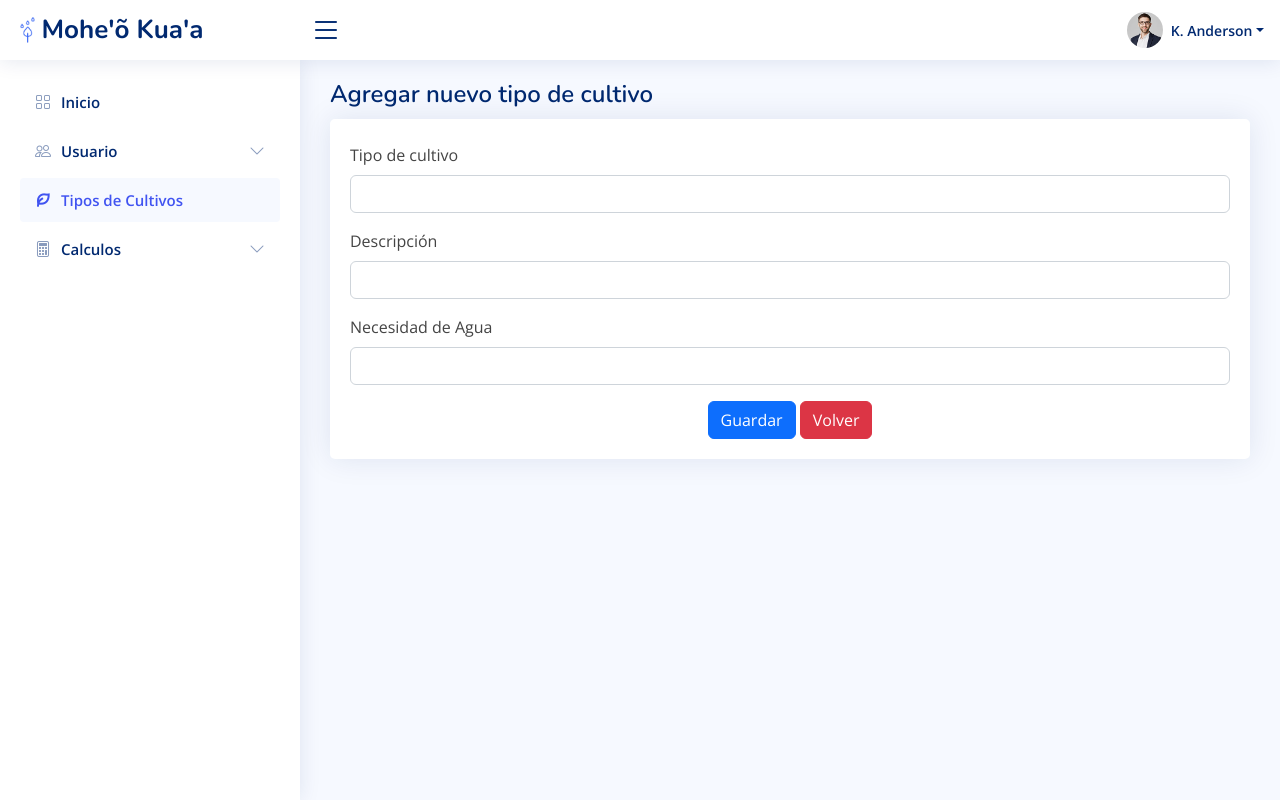
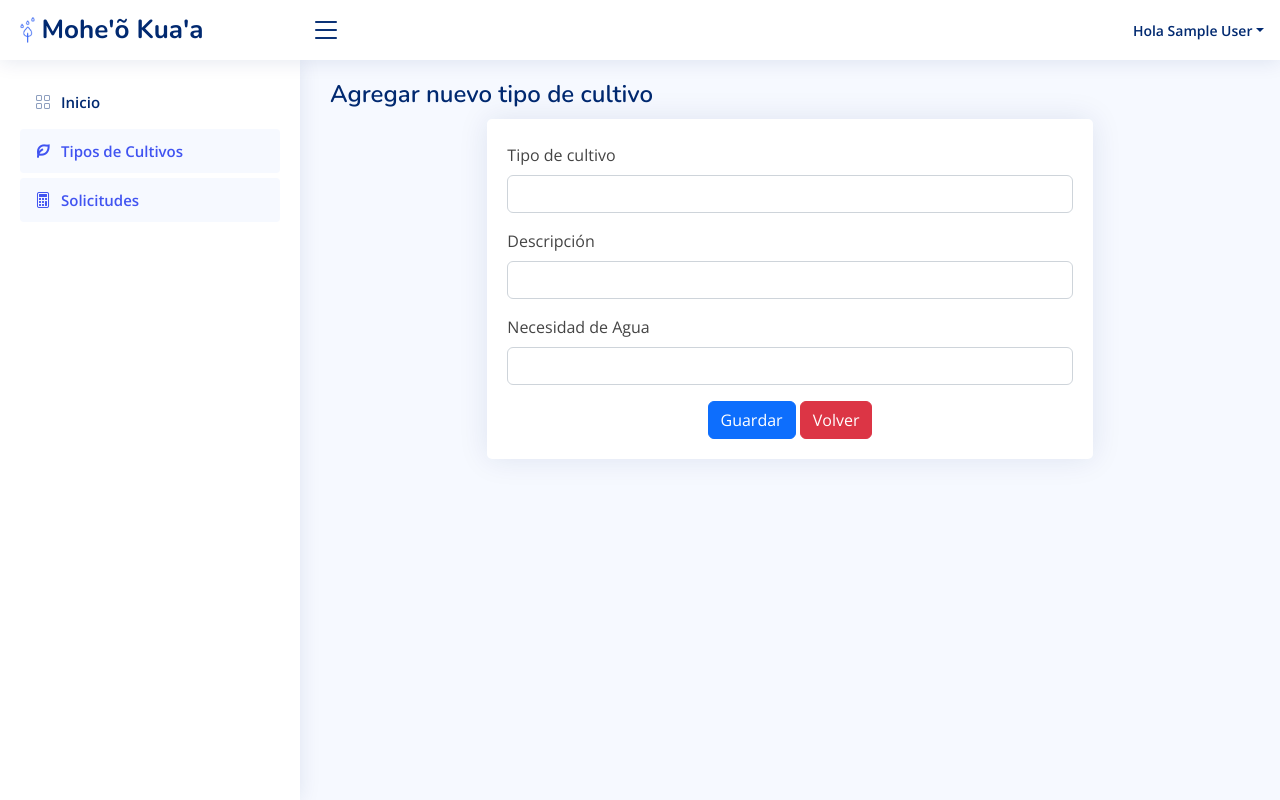
Before and after one commit to irisjar/moheo_kuaa, a Flask app: page /newCropType in a window 1280 px wide. Run offline with Flask 2, Linux system fonts and the light colour scheme; the visitor is signed in with stand-in values (Sample User, id 1); some libraries are stand-ins or nearby versions.

Commit message:
solicitudes

```diff
--- a/app.py
+++ b/app.py
@@ -9,7 +9,7 @@ app = Flask(__name__)
 app.secret_key = 'ucom'
 
 conn = psycopg2.connect(dbname='sys_riego', user='postgres',
-                        password='postgres', host='localhost', port=5432)
+                        password='MARCELAMCXY', host='localhost', port=5432)
 
 cur = conn.cursor()
 
@@ -22,7 +22,11 @@ solicitud_detalle_dao = Solicitud_detalleDao(conn)
 
 @app.route('/')
 def home():
+    if 'userConnected' not in session or session['userConnected'] == None:
+        return redirect(url_for('login', nextPage=url_for('home')))
     return render_template('home.html', titulo='')
+
+# USUARIOS
 
 
 @app.route('/new_user')
@@ -42,22 +46,22 @@ def saveUser():
     return render_template('login.html', titulo='Login')
 
 
-@app.route('/edit_user')
+@app.route('/editUser')
 def editUser():
-    if 'usuario_conectado' not in session or session['usuario_conectado'] == None:
-        return redirect(url_for('login', proxima=url_for('editUser')))
+    if 'userConnected' not in session or session['userConnected'] == None:
+        return redirect(url_for('login', nextPage=url_for('editUser')))
 
-    id = session['usuario_id']
+    id = session['userId']
     usuario = usuario_dao.busca_por_id(id)
     return render_template('editUser.html', titulo='Editar usuario', usuario=usuario)
 
 
 @app.route('/update_user', methods=['POST', ])
 def updateUser():
-    if 'usuario_conectado' not in session or session['usuario_conectado'] == None:
-        return redirect(url_for('login', proxima=url_for('editUser')))
+    if 'userConnected' not in session or session['userConnected'] == None:
+        return redirect(url_for('login', nextPage=url_for('editUser')))
 
-    id = session['usuario_id']
+    id = session['userId']
     nombre = request.form['name']
     email = request.form['email']
     ciruc = request.form['ciruc']
@@ -69,50 +73,90 @@ def updateUser():
     usuario = Usuario(ciruc, nombre, email, celular, direccion,
                       ciudad, departamento, has, '', '', '', id)
     usuario_dao.salvar(usuario)
+    flash('El usuario ' + usuario.usuario + ' se ha modificado con éxito!')
+
     return render_template('home.html', titulo='Home')
 
 
 @app.route('/edit_password')
 def editPass():
-    if 'usuario_conectado' not in session or session['usuario_conectado'] == None:
-        return redirect(url_for('login', proxima=url_for('editPass')))
+    if 'userConnected' not in session or session['userConnected'] == None:
+        return redirect(url_for('login', nextPage=url_for('editPass')))
 
-    id = session['usuario_id']
+    id = session['userId']
     usuario = usuario_dao.busca_por_id(id)
     return render_template('editPass.html', titulo='Editar password', usuario=usuario)
 
 
 @app.route('/update_password', methods=['POST', ])
 def updatePass():
-    if 'usuario_conectado' not in session or session['usuario_conectado'] == None:
-        return redirect(url_for('login', proxima=url_for('editPass')))
+    if 'userConnected' not in session or session['userConnected'] == None:
+        return redirect(url_for('login', nextPage=url_for('editPass')))
 
-    id = session['usuario_id']
+    id = session['userId']
     senha = request.form['senha']
 
     usuario_dao.salvar_senha(id, senha)
     return render_template('home.html', titulo='Home')
 
+# INGRESO Y AUTENTICACION
 
-@app.route('/listar_solicitudes')
+
+@app.route('/login')
+def login():
+    next = request.args.get('nextPage')
+    return render_template('login.html', nextPage=next)
+
+
+@app.route('/auth', methods=['POST', ])
+def auth():
+    usuario = usuario_dao.busca_por_usuario(request.form['usuario'])
+    if usuario is not None and usuario.senha == request.form['senha']:
+        session['userConnected'] = True
+        session['userId'] = usuario.id
+        session['username'] = usuario.usuario
+        session['userFullName'] = usuario.nombre
+        session['userHas'] = usuario.has
+
+        flash('El usuario ' + usuario.usuario + ' se ha conectado con éxito!')
+        nextPage = request.form['nextPage']
+        return redirect(nextPage)
+    else:
+        flash('No existe usuario conectado. Intentelo de nuevo!')
+        return redirect(url_for('login'))
+
+    return redirect(url_for('login'))
+
+
+@app.route('/logout')
+def logout():
+    session['userConnected'] = None
+    session['userId'] = None
+    session['username'] = None
+    session['userFullName'] = None
+    flash('Usuario desconectado con éxito!')
+    return redirect(url_for('home'))
+
+
+'''@app.route('/listar_solicitudes')
 def listar_solicitudes():
     listar_solicitudes = solicitud_dao.listar_solicitudes_productores
     return render_template('listar_solicitud.html', titulo='Lista de solicitudes', pedidos=listar_solicitudes)
+'''
 
+'''@app.route('/new_calculation')
+def newCalculation():
+    if 'userConnected' not in session or session['userConnected'] == None:
+        return redirect(url_for('login', nextPage=url_for('newCalculation')))
 
-@app.route('/new_calculation')
-def newCalculation():
-    if 'usuario_conectado' not in session or session['usuario_conectado'] == None:
-        return redirect(url_for('login', proxima=url_for('newCalculation')))
-
-    usuario = usuario_dao.busca_por_id(id=session['usuario_id'])
+    usuario = usuario_dao.busca_por_id(id=session['userId'])
     cultivos = cultivo_dao.listar()
     return render_template('newCalculation.html', titulo='Cancular', usuarios=usuario, cultivos=cultivos)
+'''
 
-
-@app.route('/save_calculation', methods=['POST', ])
+'''@app.route('/save_calculation', methods=['POST', ])
 def saveCalculation():
-    id_usuario = session['usuario_id']
+    id_usuario = session['userId']
     has_cultivadas = request.form['has_cultivadas']
     agua_disponible = request.form['agua_disponible']
     horas_riego = request.form['horas_riego']
@@ -138,60 +182,36 @@ def saveCalculation():
 
     # Calculo GEKKO
 
-    return redirect(url_for('show_report'))
+    return redirect(url_for('show_report'))'''
 
+'''@app.route('/detalle_solicitud/<int:id>')
+def detalle_solicitud(id):
+    if 'userConnected' not in session or session['userConnected'] == None:
+        return redirect(url_for('login', nextPage=url_for('detalle_solicitud')))
 
-@app.route('/detalle_solicitud/<int:id>')
-def detalle_solicitud(id):
-    if 'usuario_conectado' not in session or session['usuario_conectado'] == None:
-        return redirect(url_for('login', proxima=url_for('detalle_solicitud')))
     solicitud = solicitud_dao.busca_por_id(id)
     usuario = usuario_dao.busca_por_id(solicitud.id_usuario)
     detalles = solicitud_detalle_dao.listar(solicitud.id)
     return render_template('detalle_solicitud.html', titulo='Detalle solicitud', solicitud=solicitud, usuario=usuario, detalles=detalles)
+'''
 
-
-# auth
-@app.route('/login')
-def login():
-    proxima = request.args.get('proxima')
-    return render_template('login.html', proxima=proxima)
-
-
-@app.route('/autenticar', methods=['POST', ])
-def autenticar():
-    usuario = usuario_dao.busca_por_usuario(request.form['usuario'])
-    if usuario is not None and usuario.senha == request.form['senha']:
-        session['usuario_conectado'] = True
-        session['usuario_id'] = usuario.id
-        session['usuario_usuario'] = usuario.usuario
-        flash(usuario.nombre + ' conectado con éxito!')
-        proxima = request.form['proxima']
-        return redirect(proxima)
-    else:
-        flash('No conectado intente de nuevo')
-        return redirect(url_for('login'))
-
-    return redirect(url_for('login'))
-
-
-@app.route('/logout')
-def logout():
-    session['usuario_conectado'] = None
-    flash('Ningún usuario conectado!')
-    return redirect(url_for('home'))
+# CULTIVOS
 
 
 @app.route('/listCropType')
 def listCropType():
+    if 'userConnected' not in session or session['userConnected'] == None:
+        return redirect(url_for('login', nextPage=url_for('listCropType')))
+
     listCropType = cultivo_dao.listar()
     return render_template('listCropType.html', titulo='Tipos de cultivos', cropTypes=listCropType)
 
 
 @app.route('/newCropType')
 def newCropType():
-    # if 'usuario_conectado' not in session or session['usuario_conectado'] == None:
-    # return redirect(url_for('login', proxima=url_for('adicionar_cultivo')))
+    if 'userConnected' not in session or session['userConnected'] == None:
+        return redirect(url_for('login', nextPage=url_for('newCropType')))
+
     return render_template('newCropType.html', titulo='Agregar nuevo tipo de cultivo')
 
 
@@ -207,8 +227,8 @@ def saveNewCropType():
 
 @app.route('/updateCropType/<int:id>')
 def updateCropType(id):
-    # if 'usuario_conectado' not in session or session['usuario_conectado'] == None:
-    # return redirect(url_for('login', proxima=url_for('editar_cultivo', id=id)))
+    if 'userConnected' not in session or session['userConnected'] == None:
+        return redirect(url_for('login', nextPage=url_for('updateCropType')))
 
     updateCropType = cultivo_dao.busca_por_id(id)
     return render_template('updateCropType.html', titulo='Editar cultivo', cropType=updateCropType)
@@ -229,22 +249,24 @@ def saveCropTypeUpdated():
 @app.route('/removeCropType/<int:id>')
 def removeCropType(id):
     cultivo_dao.deletar(id)
-    flash('El tipo de cultivo fue eliminado')
+    flash('El tipo de cultivo fue eliminado con éxito')
     return redirect(url_for('listCropType'))
+
+# CALCULOS
 
 
 @app.route('/newCalc')
 def newCalc():
-    # if 'usuario_conectado' not in session or session['usuario_conectado'] == None:
-    # return redirect(url_for('login', proxima=url_for('adicionar_cultivo')))
+    if 'userConnected' not in session or session['userConnected'] == None:
+        return redirect(url_for('login', nextPage=url_for('newCalc')))
     listCropType = cultivo_dao.listar()
     return render_template('newCalc.html', titulo='Solicitar nuevo calculo de riego', cropTypes=listCropType)
 
 
 @app.route('/saveNewCalc', methods=['POST', ])
 def saveNewCalc():
-    id_usuario = 5
-    has_cultivadas = 5
+    id_usuario = session['userId']
+    has_cultivadas = session['userHas']
     agua_disponible = request.form['agua_disponible']
     horas_riego = request.form['horas_riego']
     hora_inicio = request.form['hora_inicio']
@@ -267,23 +289,21 @@ def saveNewCalc():
 
     # return redirect(url_for('show_report'))
 
+
 @app.route('/showCalcResult/<int:requestId>')
 def showCalcResult(requestId):
-    # if 'usuario_conectado' not in session or session['usuario_conectado'] == None:
-    # return redirect(url_for('login', proxima=url_for('adicionar_cultivo')))
+    if 'userConnected' not in session or session['userConnected'] == None:
+        return redirect(url_for('login', nextPage=url_for('newCalc')))
    # listCropType = cultivo_dao.listar()
     return render_template('showCalcResult.html', titulo='Calculo de riego')
 
-@app.route('/newCalcdd')
-def newCasslc():
-    if 'usuario_conectado' not in session or session['usuario_conectado'] == None:
-        return redirect(url_for('login', proxima=url_for('newCalc')))
-    id = session['usuario_id']
 
-    usuario = usuario_dao.busca_por_id(id=session['usuario_id'])
-    cultivos = cultivo_dao.listar()
-    return render_template('newCalc.html', titulo='Calcular', usuarios=usuario, cultivos=cultivos)
-
+@app.route('/listLastResults/')
+def listLastResults():
+    if 'userConnected' not in session or session['userConnected'] == None:
+        return redirect(url_for('login', nextPage=url_for('listCropType')))
+    listAllResults = solicitud_dao.listar_solicitudes_usuarios(session['userId'])
+    return render_template('listLastCalcs.html', titulo='Ultimos resultados', lastRequests=listAllResults)
 
 if __name__ == '__main__':
     app.run(debug=True)
--- a/templates/newCalc.html
+++ b/templates/newCalc.html
@@ -3,8 +3,8 @@
 {% block contenido %}
 
 <section class="section">
-    <div class="row">
-        <div class="col-lg-12">
+    <div class="row justify-content-center">
+        <div class="col-lg-8">
             <div class="card">
                 <br>
                 <div class="card-body">
--- a/templates/newCropType.html
+++ b/templates/newCropType.html
@@ -2,8 +2,8 @@
 {% block contenido %}
 
 <section class="section">
-    <div class="row">
-        <div class="col-lg-12">
+    <div class="row justify-content-center">
+        <div class="col-lg-8">
             <div class="card">
                 <br>
                 <div class="card-body">
--- a/templates/newUser.html
+++ b/templates/newUser.html
@@ -63,7 +63,7 @@
                     <p class="text-center small">Ingrese sus datos personales para crear su cuenta</p>
                   </div>
 
-                  <form class="row g-3 needs-validation" novalidate  action="{{ url_for('saveUser') }}" method="post">
+                  <form class="row g-3 needs-validation"  action="{{ url_for('saveUser') }}" method="post">
                     <div class="col-12">
                       <label for="yourName" class="form-label">Nombre completo</label>
                       <input type="text" name="name" class="form-control" id="yourName" required>
--- a/templates/template.html
+++ b/templates/template.html
@@ -15,7 +15,9 @@
 
   <!-- Google Fonts -->
   <link href="https://fonts.gstatic.com" rel="preconnect">
-  <link href="https://fonts.googleapis.com/css?family=Open+Sans:300,300i,400,400i,600,600i,700,700i|Nunito:300,300i,400,400i,600,600i,700,700i|Poppins:300,300i,400,400i,500,500i,600,600i,700,700i" rel="stylesheet">
+  <link
+    href="https://fonts.googleapis.com/css?family=Open+Sans:300,300i,400,400i,600,600i,700,700i|Nunito:300,300i,400,400i,600,600i,700,700i|Poppins:300,300i,400,400i,500,500i,600,600i,700,700i"
+    rel="stylesheet">
 
   <!-- Vendor CSS Files -->
   <link rel="stylesheet" href="{{ url_for('static', filename='assets/vendor/bootstrap/css/bootstrap.min.css') }}">
@@ -64,53 +66,32 @@
         <li class="nav-item dropdown pe-3">
 
           <a class="nav-link nav-profile d-flex align-items-center pe-0" href="#" data-bs-toggle="dropdown">
-            <img src="static/assets/img/profile-img.jpg" alt="Profile" class="rounded-circle">
-            <span class="d-none d-md-block dropdown-toggle ps-2">K. Anderson</span>
+            <span class="d-none d-md-block dropdown-toggle ps-2">Hola {{session['userFullName'] }}</span>
           </a><!-- End Profile Iamge Icon -->
 
           <ul class="dropdown-menu dropdown-menu-end dropdown-menu-arrow profile">
-            <li class="dropdown-header">
-              <h6>Kevin Anderson</h6>
-              <span>Web Designer</span>
+
+            <li>
+              <hr class="dropdown-divider">
+            </li>
+
+            <li>
+              <a class="dropdown-item d-flex align-items-center" href="{{ url_for('editUser') }}">
+                <i class="bi bi-person"></i>
+                <span>Mi cuenta</span>
+              </a>
+            </li>
+            <li>
+              <hr class="dropdown-divider">
             </li>
             <li>
               <hr class="dropdown-divider">
             </li>
 
             <li>
-              <a class="dropdown-item d-flex align-items-center" href="users-profile.html">
-                <i class="bi bi-person"></i>
-                <span>My Profile</span>
-              </a>
-            </li>
-            <li>
-              <hr class="dropdown-divider">
-            </li>
-
-            <li>
-              <a class="dropdown-item d-flex align-items-center" href="users-profile.html">
-                <i class="bi bi-gear"></i>
-                <span>Account Settings</span>
-              </a>
-            </li>
-            <li>
-              <hr class="dropdown-divider">
-            </li>
-
-            <li>
-              <a class="dropdown-item d-flex align-items-center" href="pages-faq.html">
-                <i class="bi bi-question-circle"></i>
-                <span>Need Help?</span>
-              </a>
-            </li>
-            <li>
-              <hr class="dropdown-divider">
-            </li>
-
-            <li>
-              <a class="dropdown-item d-flex align-items-center" href="#">
+              <a class="dropdown-item d-flex align-items-center" href="{{url_for('logout')}}">
                 <i class="bi bi-box-arrow-right"></i>
-                <span>Sign Out</span>
+                <span>Cerrar sesión</span>
               </a>
             </li>
 
@@ -134,23 +115,15 @@
       </li><!-- End Dashboard Nav -->
 
       <li class="nav-item">
-        <a class="nav-link collapsed" data-bs-target="#components-nav" data-bs-toggle="collapse" href="#">
-          <i class="bi bi-people"></i><span>Usuario</span><i class="bi bi-chevron-down ms-auto"></i>
-        </a>
-        <ul id="components-nav" class="nav-content collapse " data-bs-parent="#sidebar-nav">
-          <li>
-            <a href="{{ url_for('editUser') }}">
-              <i class="bi bi-circle"></i><span>Editar usuario</span>
-            </a>
-          </li>
-
-        </ul>
-      </li><!-- End Components Nav -->
-
-      <li class="nav-item">
         <a class="nav-link " href="{{ url_for('listCropType') }}">
           <i class="ri ri-leaf-line"></i>
           <span>Tipos de Cultivos</span>
+        </a>
+      </li>
+      <li class="nav-item">
+        <a class="nav-link " href="{{ url_for('listLastResults') }}">
+          <i class="bi bi-calculator"></i>
+          <span>Solicitudes</span>
         </a>
       </li>
 
@@ -172,15 +145,16 @@
           </li>
 
         </ul>
-      </li>--><!-- End Components Nav -->
+      </li>-->
+      <!-- End Components Nav -->
 
-      <li class="nav-item">
+      <!--<li class="nav-item">
         <a class="nav-link collapsed" data-bs-target="#components-nav" data-bs-toggle="collapse" href="#">
           <i class="bi bi-calculator"></i><span>Calculos</span><i class="bi bi-chevron-down ms-auto"></i>
         </a>
         <ul id="components-nav" class="nav-content collapse " data-bs-parent="#sidebar-nav">
           <li>
-            <a href="frmNewUser.html">
+            <a href="{{ url_for('listLastResults') }}">
               <i class="bi bi-circle"></i><span>Ultimos calculos</span>
             </a>
           </li>
@@ -190,7 +164,7 @@
             </a>
           </li>
         </ul>
-      </li><!-- End Components Nav -->
+      </li> End Components Nav -->
 
 
 
@@ -228,7 +202,8 @@
 
 
 
-  <a href="#" class="back-to-top d-flex align-items-center justify-content-center"><i class="bi bi-arrow-up-short"></i></a>
+  <a href="#" class="back-to-top d-flex align-items-center justify-content-center"><i
+      class="bi bi-arrow-up-short"></i></a>
 
   <!-- Vendor JS Files -->
   <script src="/static/assets/vendor/apexcharts/apexcharts.min.js"></script>
```
Also changed, not shown: dao.py (+5 -3 lines), templates/editUser.html (+11 -11 lines), templates/listLastCalcs.html (added, +50 -0 lines), templates/login.html (+28 -13 lines). Lines whose indentation alone changed are shown as unchanged.
